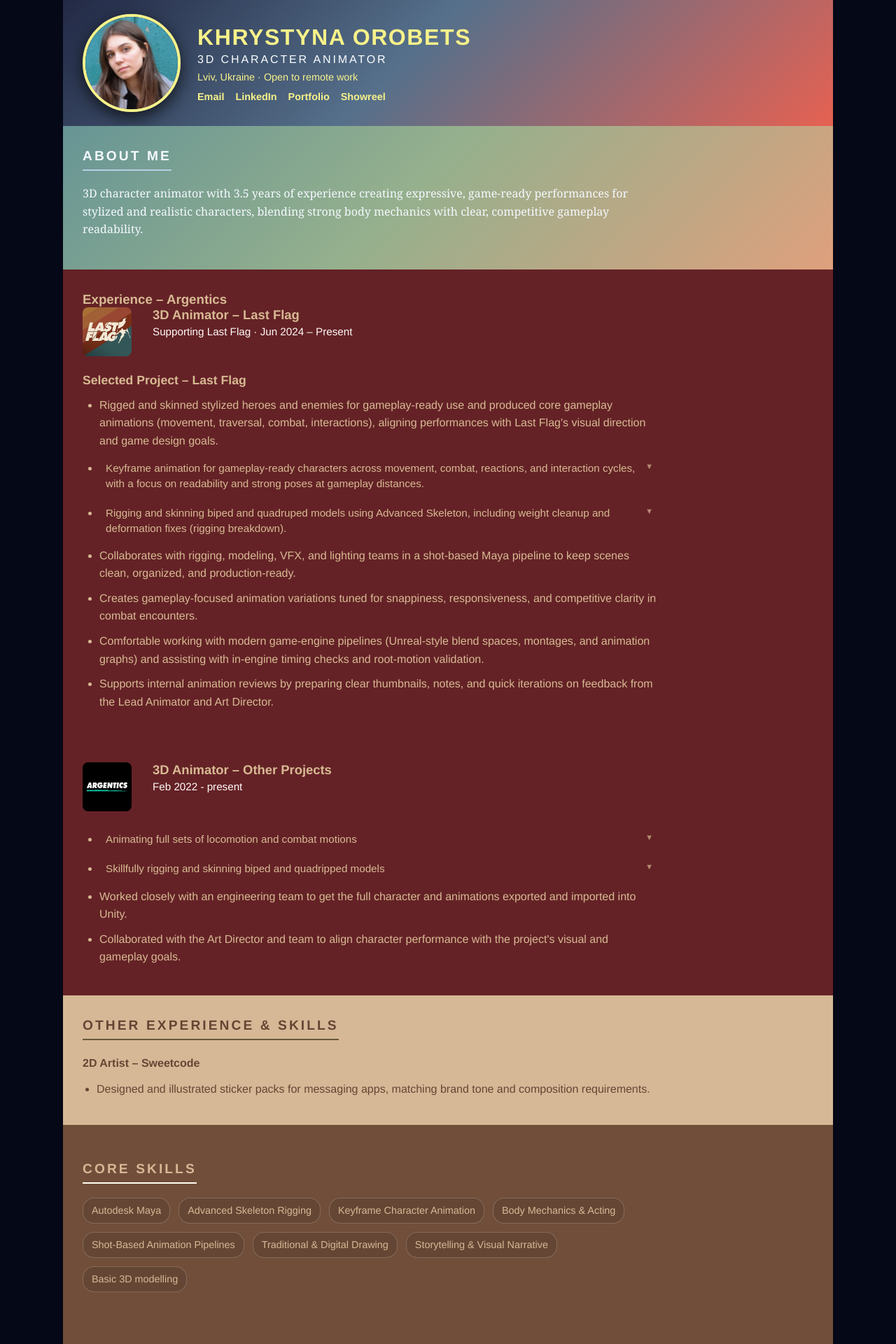
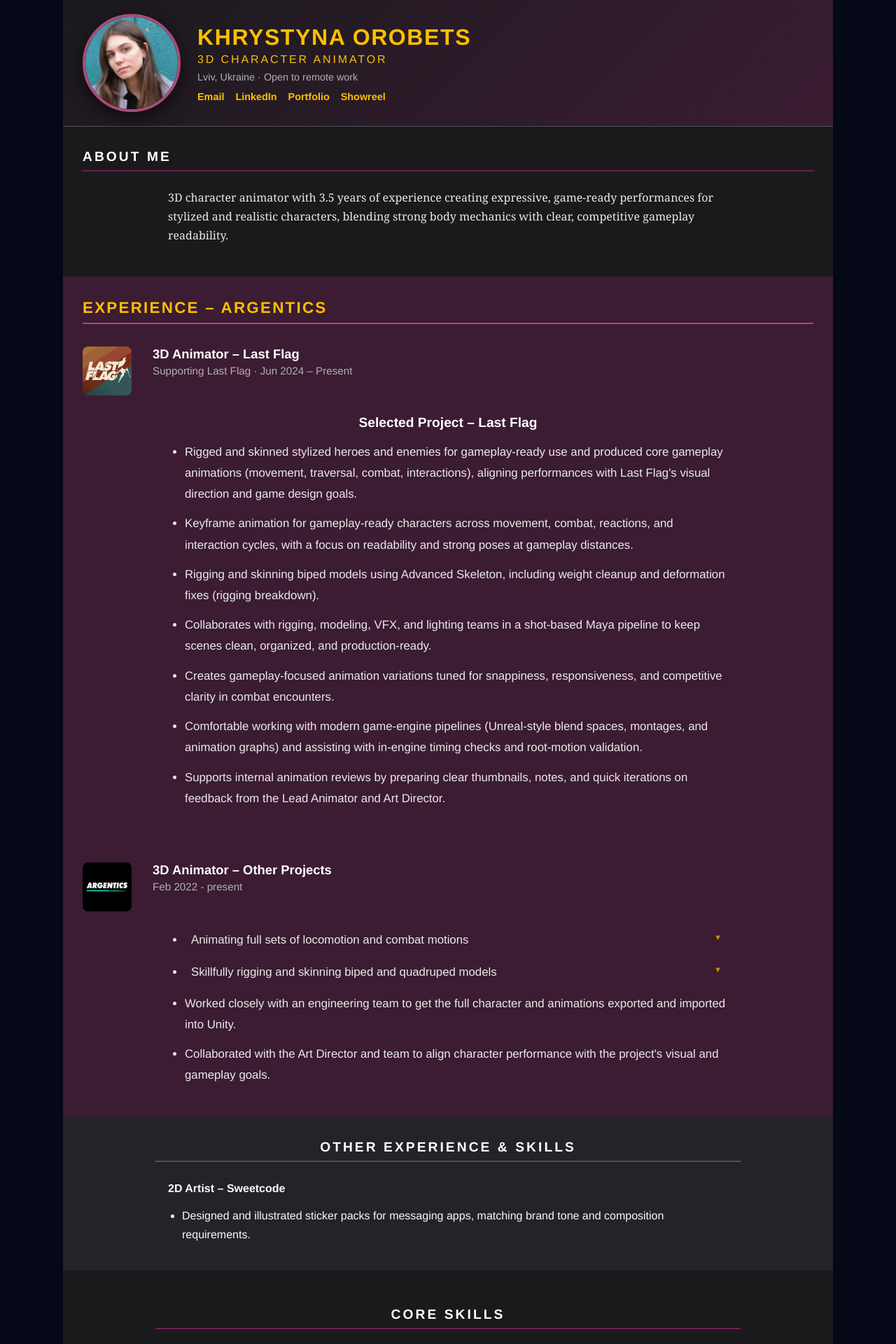
Before and after one commit to kristokrol/kristokrol.github.io, a Vue app: page / in a window 1280 px wide. Shown: the top 1920 px of the page at 70% size. Built offline with nearby package versions, Linux system fonts and the light colour scheme.

Commit message:
Refactor layout and styles for improved readability and aesthetics; updated favicon to inline SVG, adjusted section references for better organization, and enhanced overall design with new color palette and responsive adjustments.

```diff
--- a/src/App.vue
+++ b/src/App.vue
@@ -1,8 +1,7 @@
 <template>
   <div class="page">
     <!-- HEADER -->
-    <header class="hero-strip" :style="{ backgroundImage: `url(${thiefGif})` }">
-      <div class="hero-strip-overlay"></div>
+    <header class="hero-strip">
       <div class="hero-left">
         <!-- Use the new portrait image here -->
         <img :src="portraitImage" alt="Khrystyna Orobets portrait" class="hero-photo" />
@@ -20,13 +19,13 @@
             </div>
         </div>
       </div>
-      <div class="hero-gif-wrap">
-        <!-- Space reserved for future changes -->
-      </div>
+      <!-- <div class="hero-gif-wrap">
+        <img :src="thiefGif" alt="Character animation gif" class="hero-gif" />
+      </div> -->
     </header>
 
     <!-- SUMMARY -->
-    <section class="section summary-section">
+    <section class="section summary-section" ref="summarySection">
       <h3 class="section-title">About me</h3>
       <p class="summary-text">
         3D character animator with 3.5 years of experience creating expressive, game-ready performances for stylized and realistic characters,
@@ -35,7 +34,7 @@
     </section>
 
     <!-- EXPERIENCE – Argentics -->
-    <section class="section experience-section">
+    <section class="section experience-section" ref="experienceArgenticsSection">
       <h3 class="exp-title">Experience – Argentics</h3>
 
       <div class="experience-grid">
@@ -66,7 +65,7 @@
     </section>
 
     <!-- EXPERIENCE – OTHER PROJECTS -->
-    <section class="section experience-section">
+    <section class="section experience-section" ref="experienceOtherSection">
       <div class="experience-grid">
         <div class="experience-logos">
           <img :src="argenticsLogo" alt="Argentics logo" class="exp-logo" />
@@ -92,7 +91,7 @@
     </section>
 
     <!-- OTHER EXPERIENCE -->
-    <section class="section other-experience-section">
+    <section class="section other-experience-section" ref="otherExperienceSection">
       <h3 class="section-title">Other Experience & Skills</h3>
 
       <p><strong>2D Artist – Sweetcode</strong></p>
@@ -102,7 +101,7 @@
     </section>
 
     <!-- CORE SKILLS -->
-    <section class="section core-skills-section">
+    <section class="section core-skills-section" ref="coreSkillsSection">
       <h3 class="section-title" style="margin-top:20px;">Core Skills</h3>
       <p class="inline-list">
         <span>Autodesk Maya</span>
@@ -117,7 +116,7 @@
     </section>
 
     <!-- EDUCATION & LANGUAGES -->
-    <section class="section education-section">
+    <section class="section education-section" ref="educationSection">
       <h3 class="section-title" style="margin-top:20px;">Education & Languages</h3>
       <ul class="simple-list">
         <li>Lviv National Academy of Arts – Master of Ceramic Arts (2020–2022)</li>
@@ -128,7 +127,7 @@
     </section>
 
     <!-- SHOWREEL -->
-    <section class="section showreel-section" id="showreel">
+    <section class="section showreel-section" ref="showreelSection">
       <h3 class="section-title">Showreel</h3>
       <div class="showreel-card">
         <div class="showreel-title">Full Animation Reel</div>
@@ -137,7 +136,7 @@
         </p>
         <iframe
           class="showreel-frame"
-          src="https://www.youtube.com/embed/WNk3lURMlwM?autoplay=1&mute=1&rel=0"
+          src="https://www.youtube.com/embed/WNk3lURMlwM"
           title="Khrystyna Orobets – Animation Showreel"
           allow="accelerometer; autoplay; clipboard-write; encrypted-media; gyroscope; picture-in-picture; web-share"
           allowfullscreen
@@ -157,6 +156,47 @@ const lastFlagLogo = '/LastFlag_Color.png'
 const argenticsLogo = '/Argentics_logo.jpg'
 const thiefGif = '/Thief_Intro-600.gif'
 
+// Section refs for observer
+const summarySection = ref(null)
+const experienceArgenticsSection = ref(null)
+const experienceOtherSection = ref(null)
+const otherExperienceSection = ref(null)
+const coreSkillsSection = ref(null)
+const educationSection = ref(null)
+const showreelSection = ref(null)
+
+onMounted(() => {
+  const sections = [
+    summarySection.value,
+    experienceArgenticsSection.value,
+    experienceOtherSection.value,
+    otherExperienceSection.value,
+    coreSkillsSection.value,
+    educationSection.value,
+    showreelSection.value
+  ]
+
+  const observer = new IntersectionObserver((entries) => {
+    entries.forEach(entry => {
+      if (entry.isIntersecting) {
+        entry.target.classList.add('section-visible')
+        entry.target.classList.remove('section-hidden')
+      }
+    })
+  }, {
+    rootMargin: '0px',
+    threshold: 0.1
+  })
+
+  sections.forEach(section => {
+    if (section) {
+      section.classList.add('section-hidden')
+      observer.observe(section)
+    }
+  })
+})
+
+
 // Один масив для всього списку досвіду
 const experienceItems = [
   {
@@ -165,14 +205,14 @@ const experienceItems = [
   },
   {
     id: 'keyframe-animation',
-    type: 'accordion',
+    type: 'simple', // Changed from 'accordion'
     title: 'Keyframe animation for gameplay-ready characters across movement, combat, reactions, and interaction cycles, with a focus on readability and strong poses at gameplay distances.',
     mediaItems: [] // Місце для майбутніх GIF
   },
   {
     id: 'rigging-skinning',
-    type: 'accordion',
-    title: 'Rigging and skinning biped and quadruped models using Advanced Skeleton, including weight cleanup and deformation fixes (rigging breakdown).',
+    type: 'simple', // Changed from 'accordion'
+    title: 'Rigging and skinning biped models using Advanced Skeleton, including weight cleanup and deformation fixes (rigging breakdown).',
     mediaItems: [] // Місце для майбутніх GIF
   },
   {
@@ -207,7 +247,7 @@ const otherProjectsItems = [
   {
     id: 'rigging-skinning-other',
     type: 'accordion',
-    title: 'Skillfully rigging and skinning biped and quadripped models',
+    title: 'Skillfully rigging and skinning biped and quadruped models',
     mediaItems: [] // Місце для майбутніх GIF
   },
   {
@@ -227,12 +267,22 @@ const otherProjectsItems = [
   --font-primary: 'Helvetica Neue', Arial, sans-serif;
   --font-secondary: 'Georgia', serif;
 
-  /* Gradients */
-  --g-hero: linear-gradient(135deg, #222945 0%, #56708b 45%, #e66152 100%);
-  --g-summary: linear-gradient(135deg, #679595 0%, #95b08d 45%, #dfa07d 100%);
+  /* Palette: "Deep Amethyst" */
+  --bg-main: #1A1A1D;
+  --bg-section-primary: #3B1C32;
+  --bg-section-secondary: #242428;
+  --accent-primary: #A64D79;
+  --accent-secondary: #6A1E55;
+  --accent-contrast: #FFBF00; /* Rich Amber/Gold */
+  --text-primary: #EAEAEA;
+  --text-secondary: #B0B0B0;
+  --text-title: #FFFFFF;
+  --border-color: #4F4F5A;
+  --shadow-color: rgba(0, 0, 0, 0.6);
 
-  /* Shared */
-  --shadow-color: rgba(0, 0, 0, 0.7);
+  /* Accordion specific colors */
+  --accordion-bg-hover: rgba(166, 77, 121, 0.1);
+  --accordion-border-hover: rgba(166, 77, 121, 0.3);
 }
 
 * {
@@ -243,8 +293,8 @@ const otherProjectsItems = [
 }
 
 body {
-  background-color: #263650; /* Base background */
-  color: #f7f28a; /* Base text color */
+  background-color: var(--bg-main);
+  color: var(--text-primary);
 }
 
 .page {
@@ -258,22 +308,11 @@ body {
   position: relative;
   display: flex;
   align-items: center;
-  justify-content: flex-start;
+  justify-content: space-between;
   padding: 20px 28px;
   min-height: 180px;
-  background-size: cover;
-  background-position: center;
-  overflow: hidden;
-}
-
-.hero-strip-overlay {
-  position: absolute;
-  top: 0;
-  left: 0;
-  right: 0;
-  bottom: 0;
-  background: var(--g-hero);
-  z-index: 1;
+  background: linear-gradient(135deg, var(--bg-main), var(--bg-section-primary));
+  border-bottom: 1px solid var(--border-color);
 }
 
 .hero-left {
@@ -289,7 +328,7 @@ body {
   height: 140px;
   border-radius: 50%;
   object-fit: cover;
-  border: 4px solid #f7f28a;
+  border: 4px solid var(--accent-primary);
   box-shadow: 0 8px 24px var(--shadow-color);
 }
 
@@ -298,7 +337,7 @@ body {
   font-weight: 700;
   letter-spacing: 0.05em;
   text-transform: uppercase;
-  color: #f7f28a;
+  color: var(--accent-contrast);
 }
 
 .hero-text h2 {
@@ -306,14 +345,14 @@ body {
   font-weight: 400;
   text-transform: uppercase;
   letter-spacing: 0.18em;
-  color: #fbffff;
+  color: var(--accent-contrast);
   margin-top: 4px;
 }
 
 .hero-meta {
   margin-top: 8px;
   font-size: 0.9rem;
-  color: #f7f28a;
+  color: var(--text-secondary);
 }
 
 .hero-links {
@@ -323,86 +362,138 @@ body {
   font-size: 0.9rem;
 }
 .hero-links a {
-  color: #f7f28a;
+  color: var(--accent-contrast);
   text-decoration: none;
   font-weight: 600;
-  transition: color 0.2s ease;
+  transition: color 0.3s ease, transform 0.3s ease;
 }
 .hero-links a:hover {
-  color: #fbffff;
+  color: var(--text-title);
   text-decoration: underline;
+  transform: translateY(-2px);
 }
 
-/* --------------- SECTIONS --------------- */
+.hero-gif-wrap {
+  position: relative;
+  z-index: 2;
+  width: 150px;
+  height: 150px;
+  overflow: hidden;
+  border-radius: 12px;
+}
+
+.hero-gif {
+  width: 100%;
+  height: 100%;
+  object-fit: cover;
+}
+
+/* --- Summary Section --- */
+.summary-section {
+  padding: 40px 28px;
+  background-color: var(--bg-main);
+}
+.summary-section .section-title {
+  text-align: left;
+  margin: 0 0 24px 0; /* Adjust margin for left alignment */
+  max-width: 100%;
+  color: var(--text-title);
+  border-bottom-color: var(--accent-secondary);
+}
+.summary-text {
+  max-width: 800px; /* Wider for better flow */
+  font-size: 1.1rem;
+  font-family: var(--font-secondary);
+  margin-left: 0;
+  margin-right: 0;
+  text-align: left;
+  color: var(--text-primary);
+}
+
+
+/* --------------- ANIMATION STYLES --------------- */
+.section-hidden {
+  opacity: 0;
+  transform: translateY(20px);
+  transition: opacity 0.6s ease-out, transform 0.6s ease-out;
+}
+
+.section-visible {
+  opacity: 1;
+  transform: translateY(0);
+}
+
+
+/* --------------- GENERAL SECTION STYLING --------------- */
 
 .section {
   padding: 32px 28px;
 }
 
 .section-title {
+  display: block;
+  text-align: center;
   font-size: 1.2rem;
   font-weight: 600;
   text-transform: uppercase;
   letter-spacing: 0.16em;
-  margin-bottom: 20px;
+  margin: 0 auto 24px;
   padding-bottom: 8px;
   border-bottom-width: 2px;
   border-bottom-style: solid;
-  display: inline-block;
+  max-width: 80%;
+}
+
+.section p,
+.section ul {
+  margin-left: auto;
+  margin-right: auto;
 }
 
 .section p {
-  margin: 0 0 12px;
+  margin-bottom: 12px;
   font-size: 1rem;
-  line-height: 1.6;
+  line-height: 1.7; /* Increased for readability */
   max-width: 800px;
 }
 
 ul.simple-list {
-  margin: 12px 0 0 20px;
-  padding: 0;
+  margin-top: 12px;
+  padding-left: 20px;
   font-size: 1rem;
-  line-height: 1.6;
+  line-height: 1.7; /* Increased for readability */
+  max-width: 800px;
 }
 ul.simple-list li {
   margin-bottom: 6px;
 }
 
 
-/* --- Summary Section --- */
-.summary-section {
-  background: var(--g-summary);
-}
-.summary-section .section-title,
-.summary-section p {
-  color: #f5f9ff;
-}
-.summary-section .section-title {
-  border-bottom-color: #b8cee6;
-}
-.summary-text {
-  max-width: 700px;
-  font-size: 1.1rem;
-  font-family: var(--font-secondary);
+/* --- Experience Sections (ACCENT) --- */
+.experience-section {
+  background-color: var(--bg-section-primary);
+  color: var(--text-primary);
 }
 
+.exp-title {
+  display: block;
+  text-align: left;
+  font-size: 1.4rem; /* Increased font size */
+  font-weight: 700;
+  text-transform: uppercase;
+  letter-spacing: 0.1em;
+  color: var(--accent-contrast);
+  margin: 0 0 32px 0; /* Adjust margin for left alignment */
+  padding-bottom: 8px;
+  border-bottom: 2px solid var(--accent-primary);
+}
 
-/* --- Experience Sections (ACCENT) --- */
-.experience-section {
-  background-color: #642226;
-  color: #d8ba94;
-}
-.experience-section .exp-title,
 .experience-section .exp-role,
-.experience-section .project-title,
-.experience-section .exp-bullets {
-  color: #d8ba94;
-}
-.experience-section .exp-title {
-  border-bottom-color: #d8ba94;
+.experience-section .project-title {
+  color: var(--text-title);
 }
 .experience-section .exp-meta {
-  color: #fff9f8;
+  color: var(--text-secondary);
 }
 
 .experience-grid {
@@ -411,6 +502,9 @@ ul.simple-list li {
   gap: 20px;
   align-items: start;
   margin-bottom: 20px;
+  max-width: 100%; /* Full width within section padding */
+  margin-left: 0;
+  margin-right: auto;
 }
 
 .exp-logo {
@@ -431,97 +525,104 @@ ul.simple-list li {
 }
 
 .project-title {
-  font-size: 1.1rem;
-  margin-top: 16px;
-  margin-bottom: 12px;
+  font-size: 1.2rem;
+  margin: 24px 0 16px;
   font-weight: 700;
+  text-align: center;
+  color: var(--accent-contrast);
 }
 
 .exp-bullets {
-  margin: 0 0 0 24px;
-  padding: 0;
+  margin: 0;
+  padding-left: 24px;
   max-width: 800px;
-  font-size: 1rem;
-  line-height: 1.6;
+  font-size: 1.05rem; /* Unified font size */
+  line-height: 1.8; /* Increased for readability */
+  text-align: left;
 }
 .exp-bullets li {
-  margin-bottom: 10px;
+  margin-bottom: 12px;
 }
-.exp-bullets :deep(.accordion-header) { color: #d8ba94; }
-.exp-bullets :deep(.accordion-icon) { color: #d8ba94; }
+.exp-bullets :deep(.accordion-header) {
+  color: var(--text-primary);
+  font-size: 1.05rem; /* Unified font size */
+  text-align: left;
+}
+.exp-bullets :deep(.accordion-icon) {
+  color: var(--accent-contrast);
+}
 .exp-bullets :deep(.accordion-header:hover) {
-  background-color: rgba(255, 249, 248, 0.05);
-  border-color: rgba(216, 186, 148, 0.3);
+  background-color: var(--accordion-bg-hover);
+  border-color: var(--accordion-border-hover);
+  color: var(--accent-primary);
 }
 
 
-/* --- Other Experience (Light) --- */
+/* --- Other Experience --- */
 .other-experience-section {
-  background-color: #d6b896;
-  color: #664534;
+  background-color: var(--bg-section-secondary);
 }
-.other-experience-section .section-title,
+.other-experience-section .section-title {
+  border-bottom-color: var(--border-color);
+  color: var(--text-title);
+}
 .other-experience-section p,
 .other-experience-section ul {
-  color: #664534;
+  text-align: left;
 }
-.other-experience-section .section-title {
-  border-bottom-color: #69583a;
-}
+
 
 /* --- Core Skills & Education --- */
 .core-skills-section,
 .education-section {
-  background-color: #714e3a;
-  color: #d6b896;
+  background-color: var(--bg-main);
 }
-.core-skills-section .section-title,
-.core-skills-section .inline-list span,
-.education-section .section-title,
-.education-section ul {
-  color: #d6b896;
-}
+
 .core-skills-section .section-title,
 .education-section .section-title {
-  border-bottom-color: #fffff1;
+  border-bottom-color: var(--accent-secondary);
+  color: var(--text-title);
 }
+
 .inline-list {
   display: flex;
   flex-wrap: wrap;
+  justify-content: center; /* Center the skill tags */
   gap: 12px;
-  margin-top: 12px;
+  margin: 12px auto 0;
+  max-width: 800px;
 }
 .inline-list span {
-  background-color: rgba(0,0,0,0.1);
+  background-color: var(--accent-secondary);
+  color: var(--text-title);
   padding: 6px 12px;
   border-radius: 16px;
   font-size: 0.9rem;
-  border: 1px solid rgba(255,255,241, 0.2);
 }
 
 /* --- Showreel Section --- */
 .showreel-section {
-  background-color: #263650;
-  color: #f7f28a;
+  background-color: var(--bg-section-secondary);
 }
 .showreel-section .section-title {
-  color: #f7f28a;
-  border-bottom-color: #fbffff;
+  color: var(--text-title);
+  border-bottom-color: var(--border-color);
 }
 .showreel-section .showreel-card p {
-  color: #f7f28a;
+  color: var(--text-secondary);
 }
 .showreel-section .showreel-title {
-  color: #fbffff;
+  color: var(--text-title);
 }
 
 .showreel-card {
   max-width: 800px;
   border-radius: 12px;
   padding: 24px;
-  background-color: #222945;
-  border: 1px solid #56708b;
+  background: linear-gradient(135deg, var(--accent-secondary), var(--bg-section-primary));
+  border: 1px solid var(--border-color);
   box-shadow: 0 16px 40px var(--shadow-color);
+  margin: 0 auto;
 }
 
 .showreel-title {
@@ -551,6 +652,7 @@ ul.simple-list li {
   }
   .hero-photo { width: 120px; height: 120px; }
   .hero-links { justify-content: center; }
+  .hero-gif-wrap { display: none; } /* Hide on mobile to save space */
   .experience-grid { grid-template-columns: 1fr; gap: 12px; }
   .exp-logo { margin: 0 auto; }
   .experience-header-text { text-align: center; }
```
Also changed, not shown: index.html (+1 -1 lines). Lines whose indentation alone changed are shown as unchanged.
